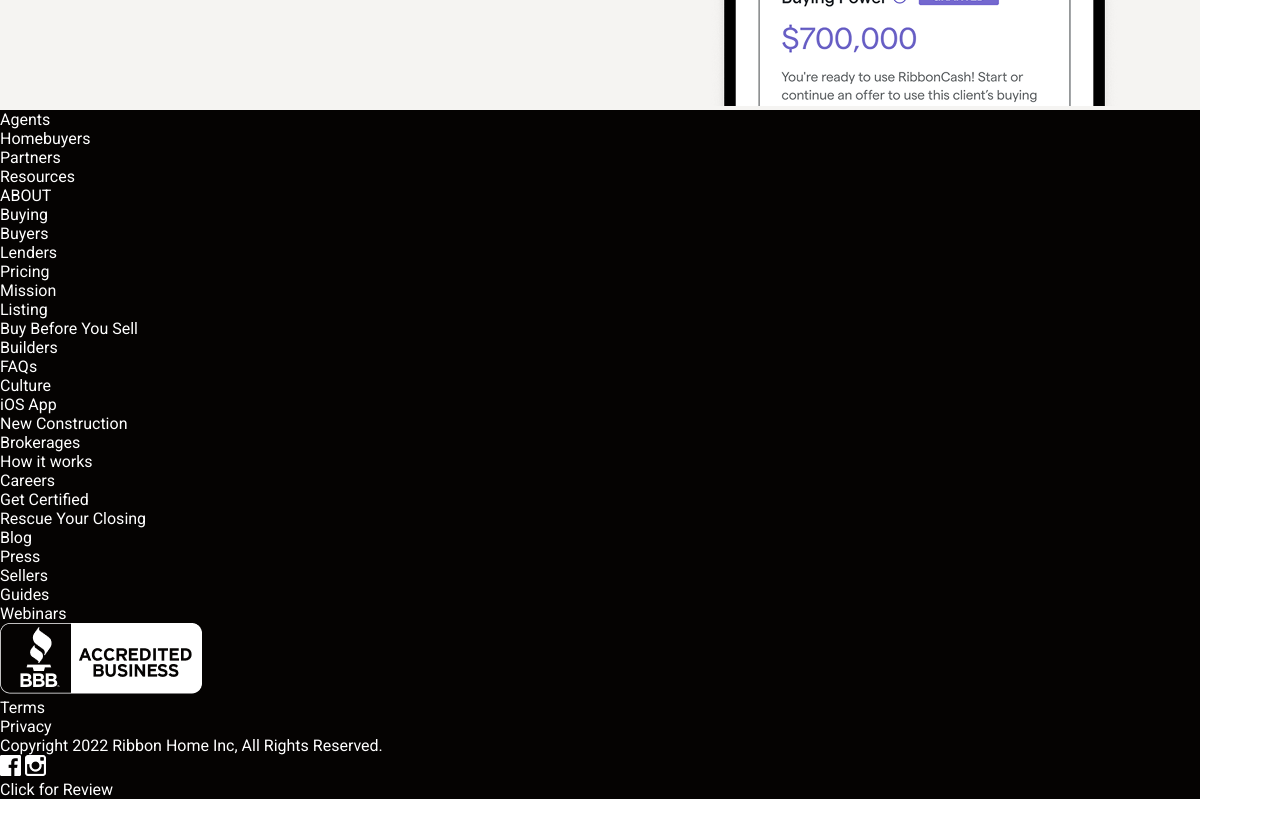
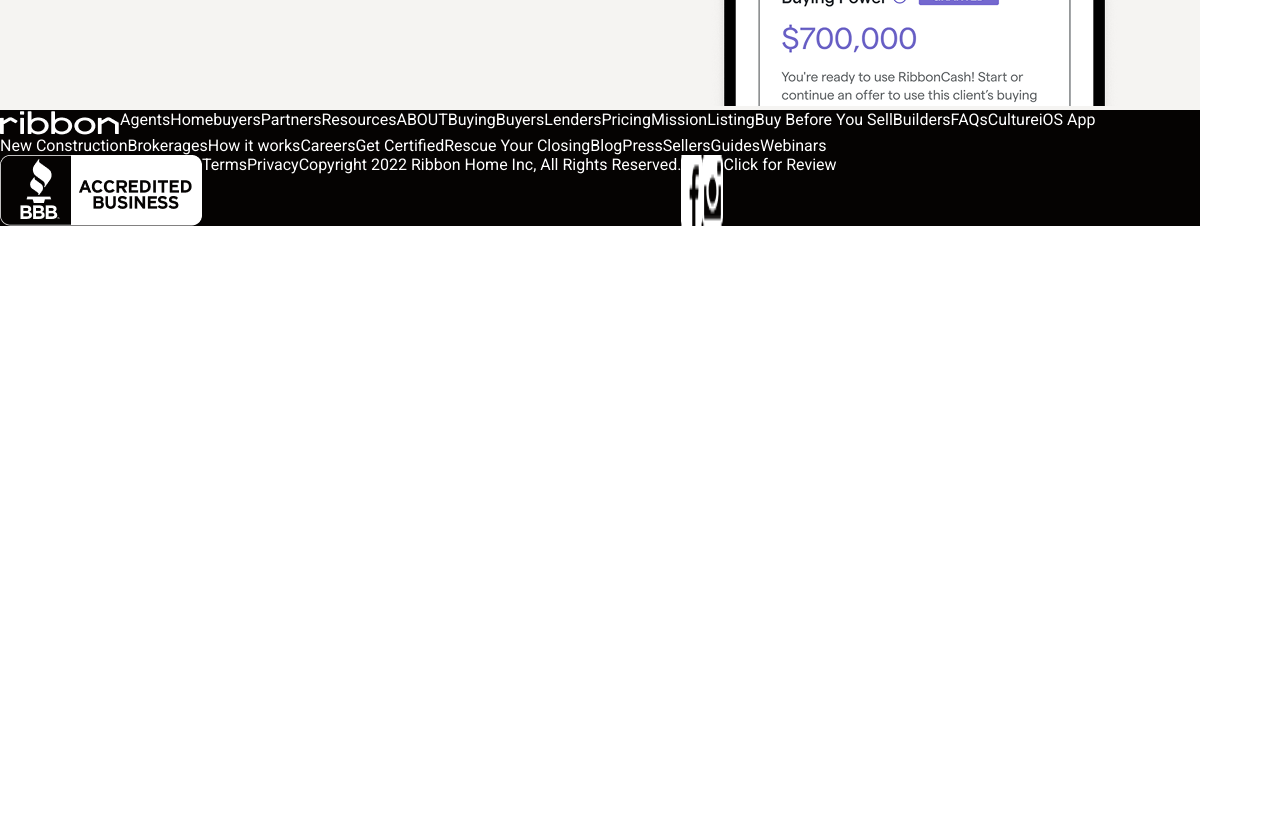
Before and after one commit to bohdana-12/oursolution, a plain HTML site: page index.html in a window 1280 px wide. Shown: the part 4518-5332 px from the top of the page. After the commit the page ends 4759 px from the top, so only its background shows below. Drawn offline with Linux system fonts and the light colour scheme.

Commit message:
added setion-end and partly footer

```diff
--- a/index.html
+++ b/index.html
@@ -290,8 +290,10 @@
         <div class="setion-end">
             <div class="end1">
                 <div class="evr">Everything you need is only a tap away</div>
-                <div class="ribb">Ribbon let's you write an offer anytime, anywhere — right from your mobile device.</div>
-                <img style="width: 300px; height: auto; margin-left: 200px; border-radius: 10px;" src="./main.img/IMAGE (21).png" alt="">
+                <div class="ribb">Ribbon let's you write an offer anytime, anywhere — right from your mobile device.
+                </div>
+                <img style="width: 300px; height: auto; margin-left: 200px; border-radius: 10px;"
+                    src="./main.img/IMAGE (21).png" alt="">
             </div>
             <div>
                 <img src="./main.img/IMAGE (16).png" alt="">
@@ -299,33 +301,37 @@
         </div>
     </div>
     <div class="footer">
-        <div>Agents</div>
-        <div>Homebuyers</div>
-        <div>Partners</div>
-        <div>Resources</div>
-        <div>ABOUT</div>
-        <div>Buying</div>
-        <div>Buyers</div>
-        <div>Lenders</div>
-        <div>Pricing</div>
-        <div>Mission</div>
-        <div>Listing</div>
-        <div>Buy Before You Sell</div>
-        <div>Builders</div>
-        <div>FAQs</div>
-        <div>Culture</div>
-        <div>iOS App</div>
-        <div>New Construction</div>
-        <div>Brokerages</div>
-        <div>How it works</div>
-        <div>Careers</div>
-        <div>Get Certified</div>
-        <div>Rescue Your Closing</div>
-        <div>Blog</div>
-        <div>Press</div>
-        <div>Sellers</div>
-        <div>Guides</div>
-        <div>Webinars</div>
+        <div class="list">
+            <img src="/main.img/IMAGE (23).png" alt="">
+            <div class="list-column1">Agents</div>
+            <div class="list-column2">Homebuyers</div>
+            <div class="list-column3">Partners</div>
+            <div class="list-column4">Resources</div>
+            <div class="list-column5">ABOUT</div>
+            <div class="list-column1">Buying</div>
+            <div class="list-column2">Buyers</div>
+            <div class="list-column3">Lenders</div>
+            <div class="list-column4">Pricing</div>
+            <div class="list-column5">Mission</div>
+            <div class="list-column1">Listing</div>
+            <div class="list-column2">Buy Before You Sell</div>
+            <div class="list-column3">Builders</div>
+            <div class="list-column4">FAQs</div>
+            <div class="list-column5">Culture</div>
+            <div class="list-column1">iOS App</div>
+            <div class="list-column2">New Construction</div>
+            <div class="list-column3">Brokerages</div>
+            <div class="list-column4">How it works</div>
+            <div class="list-column5">Careers</div>
+            <div class="list-column1">Get Certified</div>
+            <div class="list-column2">Rescue Your Closing</div>
+            <div class="list-column4">Blog</div>
+            <div class="list-column5">Press</div>
+            <div class="list-column2">Sellers</div>
+            <div class="list-column4">Guides</div>
+            <div class="list-column4">Webinars</div>
+        </div>
+        <div class="meseng">
             <img src="./main.img/IMAGE (18).png" alt="">
             <div>Terms</div>
             <div>Privacy</div>
@@ -333,6 +339,7 @@
             <img src="./main.img/IMAGE (19).png" alt="">
             <img src="./main.img/IMAGE (20).png" alt="">
             <div>Click for Review</div>
+        </div>
     </div>
 
 
--- a/style.css
+++ b/style.css
@@ -898,4 +898,42 @@
 .footer {
     background: #050302;
     color: #FFFFFF;
+    display: flex;
+    flex-direction: column;
 }
+
+.list{
+    display: flex;
+    flex-direction: row;
+    flex-wrap: wrap;
+}
+
+.meseng{
+    display: flex;
+    flex-direction: row;
+}
+
+.list-column1{
+    display: flex;
+    flex-direction: column;
+}
+
+.list-column2{
+    display: flex;
+    flex-direction: column;
+}
+
+.list-column3{
+    display: flex;
+    flex-direction: column;
+}
+
+.list-column4{
+    display: flex;
+    flex-direction: column;
+}
+
+.list-column5{
+    display: flex;
+    flex-direction: column;
+}
```
Also changed, not shown: main.img/IMAGE (23).png (added). Lines whose indentation alone changed are shown as unchanged.
